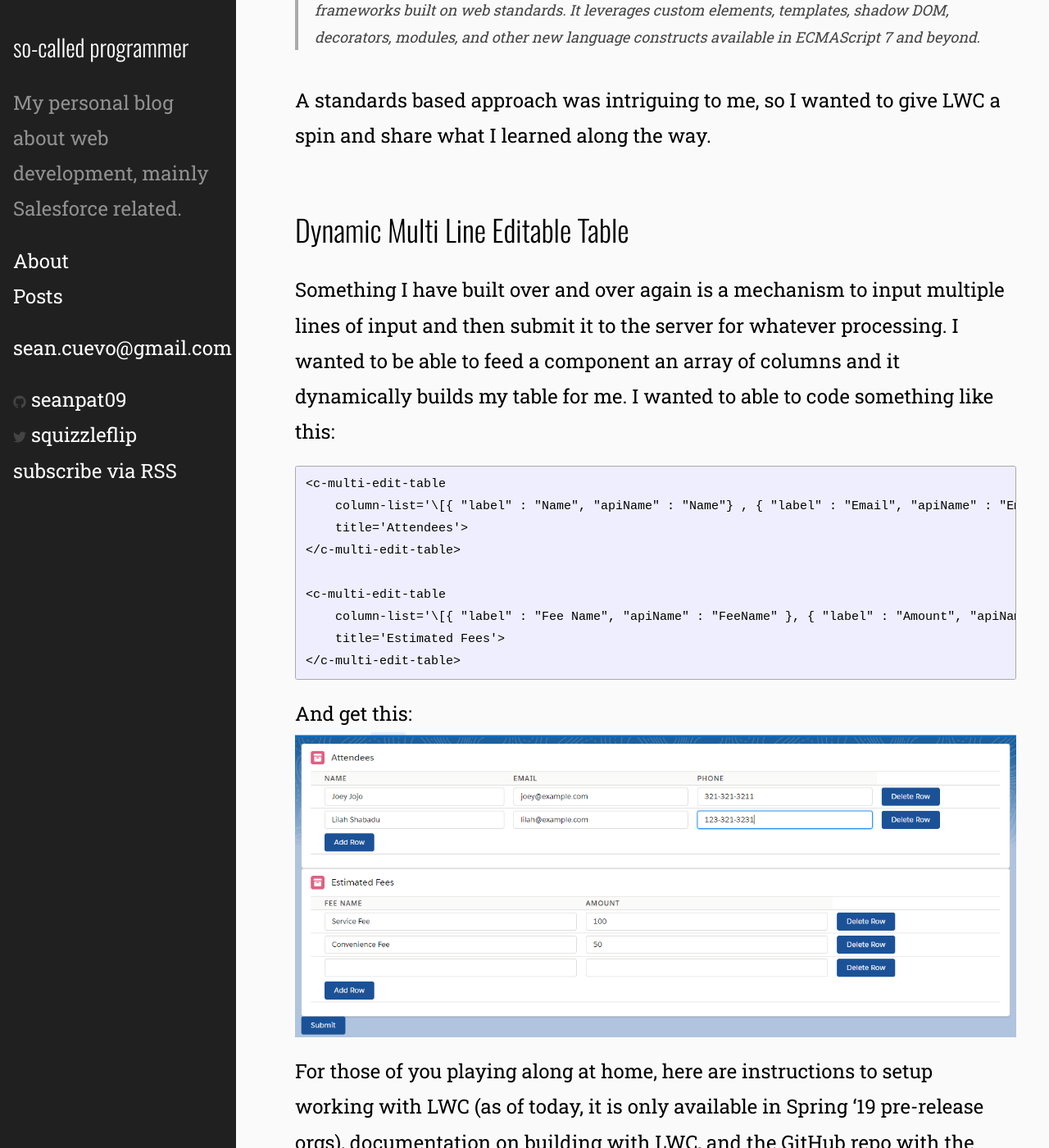
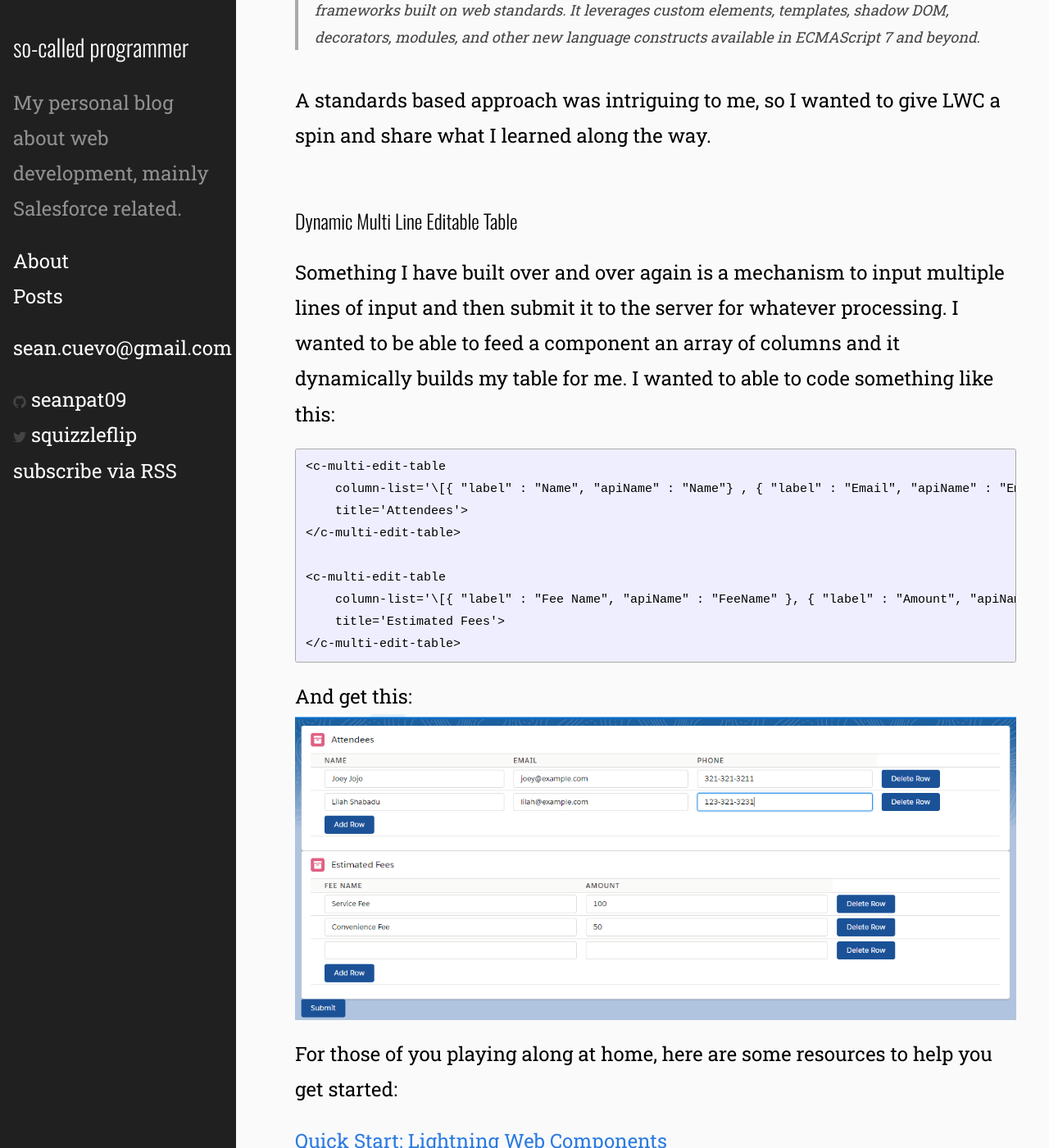
Before and after one commit to seanpat09/seanpat09.github.io, a Jekyll site: the page built from index.html, in a window 1280 px wide and 1400 px high, scrolled down 873 px. Shown: the whole window at 82% size. Built offline with Jekyll 4.4.1, drawn with Linux system fonts in a browser that asks for light colours; the list of posts is cut into pages by our own code; some of the changed text lies outside the part shown.

Commit message:
fixing mobile formatting

```diff
--- a/_posts/2018-12-26-lightning-web-components-first-impressions.md
+++ b/_posts/2018-12-26-lightning-web-components-first-impressions.md
@@ -39,10 +39,13 @@
 And get this:
 ![dynamic table screenshot](/assets/img/DynamicTable.PNG)
 
-For those of you playing along at home, here are instructions to setup working with LWC (as of today, it is only available in Spring '19 pre-release orgs), documentation on building with LWC, and the GitHub repo with the finished code for this project
-* <https://trailhead.salesforce.com/en/content/learn/projects/quick-start-lightning-web-components>
-* <https://developer.salesforce.com/docs/component-library/documentation/lwc>
-* <https://github.com/seanpat09/dynamicFieldsLWC>
+For those of you playing along at home, here are some resources to help you get started:
+
+[Quick Start: Lightning Web Components](https://trailhead.salesforce.com/en/content/learn/projects/quick-start-lightning-web-components)
+
+[LWC Documentation](https://developer.salesforce.com/docs/component-library/documentation/lwc)
+
+[GitHub repo with project code](https://github.com/seanpat09/dynamicFieldsLWC)
 
 ## Lesson #1: Naming Matters
 
--- a/_sass/_layout.scss
+++ b/_sass/_layout.scss
@@ -247,13 +247,15 @@
 }
 
 .post-title {
-    font-size: 50px;
+    font-size: 30px;
     letter-spacing: -1px;
     line-height: 1;
 
     @include media-query($on-laptop) {
         font-size: 50px;
     }
+
+
 }
 
 .post-content {
@@ -261,10 +263,14 @@
 
     h2 {
         margin-top: $spacing-unit*1.5;
-        font-size: 36px;
+        font-size: 24px;
 
         @include media-query($on-laptop) {
-            font-size: 28px;
+            font-size: 36px;
+        }
+
+        @include media-query($on-palm) {
+            font-size: 24px;
         }
     }
 
@@ -283,4 +289,10 @@
             font-size: 18px;
         }
     }
+
+    p, li {
+        @include media-query($on-palm) {
+            font-size: 14px;
+        }
+    }
 }
--- a/css/main.scss
+++ b/css/main.scss
@@ -26,7 +26,7 @@
 // Width of the content area
 $content-width:    1000px;
 
-$on-palm:          600px;
+$on-palm:          800px;
 $on-laptop:        1000px;
 
 
```
